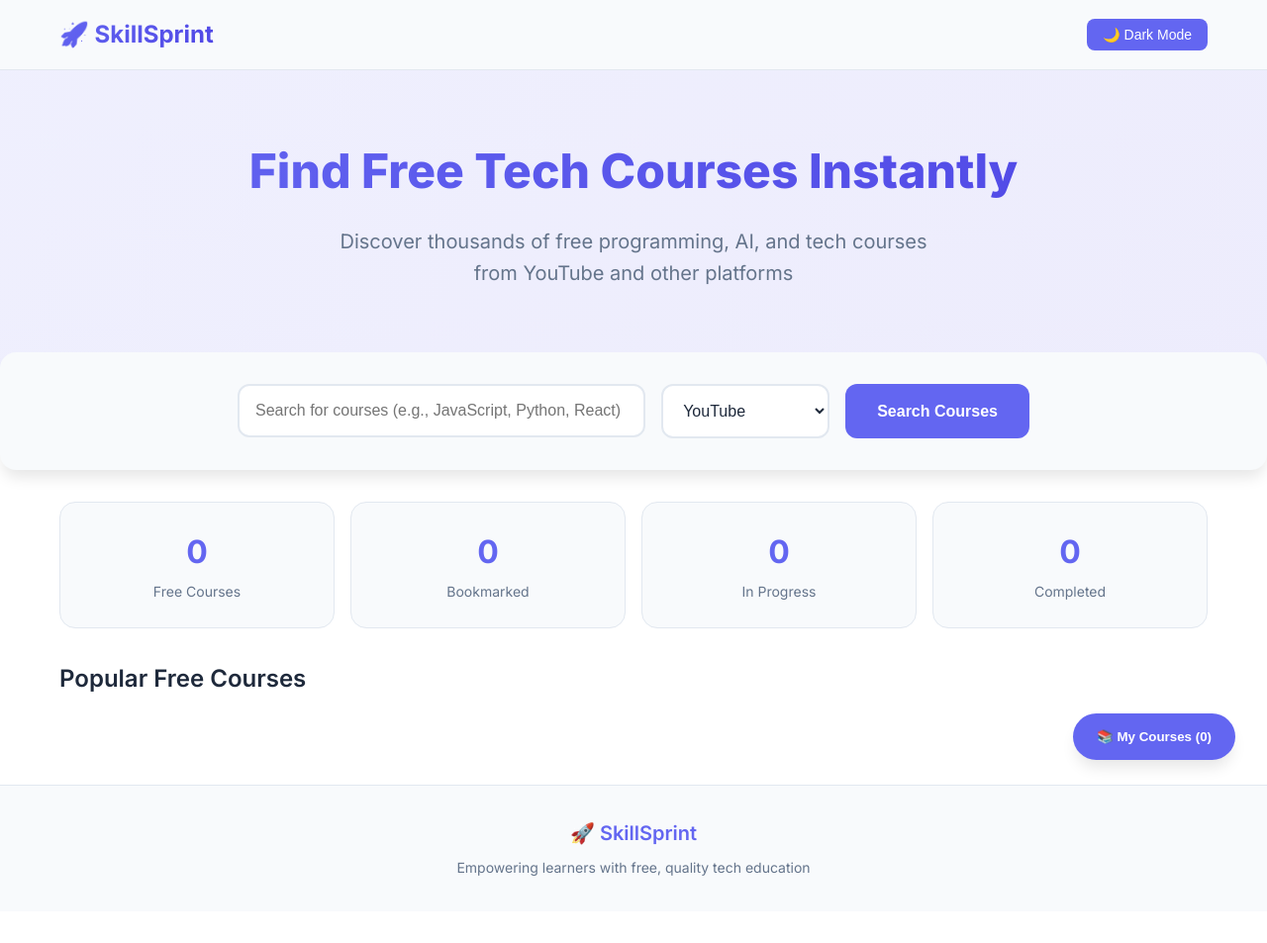
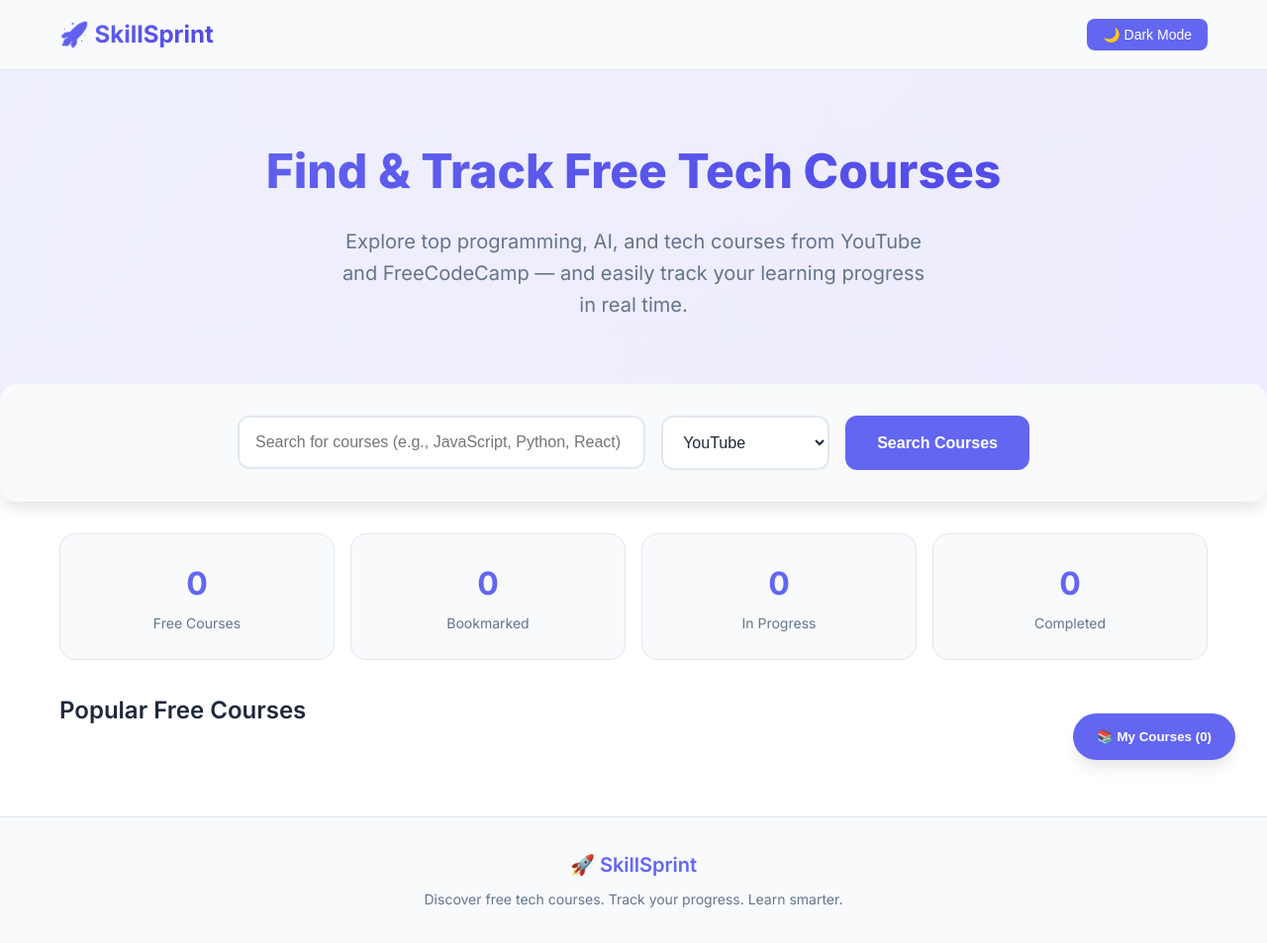
Before and after one commit to APURVA122/SkillSprint, a plain HTML site: page index.html in a window 1280 px wide. Shown: the whole page at 99% size. Before the commit the page ends 921 px from the top, so only its background shows below. Drawn offline with Linux system fonts and the light colour scheme.

Commit message:
Updated Footer

```diff
--- a/index.html
+++ b/index.html
@@ -22,12 +22,12 @@
     </header>
 
     <!-- Hero Section -->
-    <section class="hero">
-        <div class="container">
-            <h1>Find Free Tech Courses Instantly</h1>
-            <p>Discover thousands of free programming, AI, and tech courses from YouTube and other platforms</p>
-        </div>
-    </section>
+<section class="hero">
+    <div class="container">
+        <h1>Find & Track Free Tech Courses</h1>
+        <p>Explore top programming, AI, and tech courses from YouTube and FreeCodeCamp — and easily track your learning progress in real time.</p>
+    </div>
+</section>
 
     <!-- Search Section -->
     <section class="search-section">
@@ -124,8 +124,7 @@
             <div class="footer-content">
                 <div class="footer-logo">🚀 SkillSprint</div>
                 <div class="footer-text">
-                    Empowering learners with free, quality tech education
-                </div>
+                   Discover free tech courses. Track your progress. Learn smarter.
             </div>
         </div>
     </footer>
```
